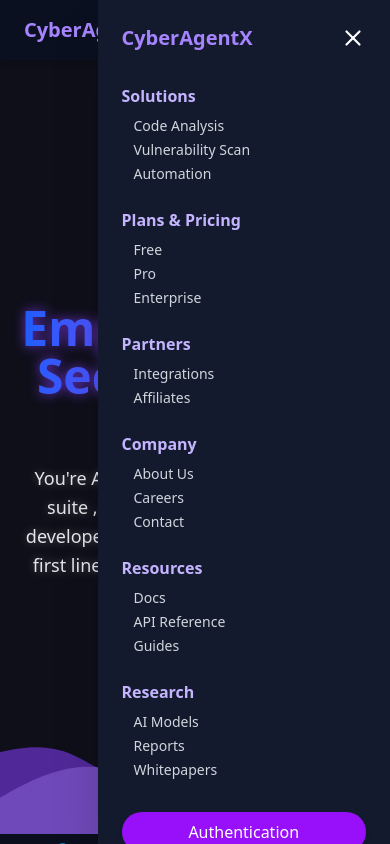
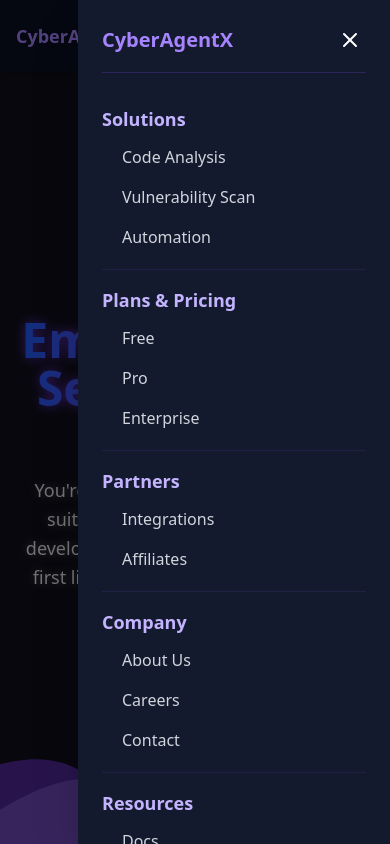
Before and after one commit to Hatem-Walid/agent-ui, a React (Vite) app: page / in a window 390 px wide. Both pictures are taken after a click on the button 353 px from the left and 30 px from the top of the page. Shown: the top 844 px of the page. Built offline with nearby package versions, Linux system fonts and the light colour scheme.

Commit message:
fix-navbar-responsive

```diff
--- a/src/components/Navbar.jsx
+++ b/src/components/Navbar.jsx
@@ -1,13 +1,26 @@
 import { useNavigate } from "react-router-dom";
 import { motion, AnimatePresence } from "framer-motion";
-import { useState } from "react";
+import { useState, useEffect } from "react";
 import { Link } from "react-router-dom";
 import { Menu, X } from "lucide-react";
 
 const Navbar = () => {
   const [activeDropdown, setActiveDropdown] = useState(null);
   const [menuOpen, setMenuOpen] = useState(false);
+  const [isMobile, setIsMobile] = useState(false);
   const navigate = useNavigate();
+
+  // الكشف عن حجم الشاشة
+  useEffect(() => {
+    const checkScreenSize = () => {
+      setIsMobile(window.innerWidth < 1024);
+    };
+
+    checkScreenSize();
+    window.addEventListener('resize', checkScreenSize);
+
+    return () => window.removeEventListener('resize', checkScreenSize);
+  }, []);
 
   const menuItems = [
     { title: "Solutions", links: ["Code Analysis", "Vulnerability Scan", "Automation"] },
@@ -18,32 +31,55 @@
     { title: "Research", links: ["AI Models", "Reports", "Whitepapers"] },
   ];
 
+  // إغلاق القوائم عند النقر خارجها (للموبايل)
+  useEffect(() => {
+    const handleClickOutside = (event) => {
+      if (menuOpen && !event.target.closest('.mobile-menu') && !event.target.closest('.menu-toggle')) {
+        setMenuOpen(false);
+      }
+    };
+
+    document.addEventListener('click', handleClickOutside);
+    return () => document.removeEventListener('click', handleClickOutside);
+  }, [menuOpen]);
+
   return (
-    <nav className="bg-[#0b1020] text-white py-4 px-6 sm:px-8 flex justify-between items-center shadow-md sticky top-0 z-50">
+    <nav className="bg-[#0b1020] text-white py-4 px-4 sm:px-6 lg:px-8 flex justify-between items-center shadow-md sticky top-0 z-50">
       {/* Logo */}
-      <Link to="/" className="text-xl sm:text-2xl font-bold text-violet-400">
+      <Link
+        to="/"
+        className="text-lg sm:text-xl lg:text-2xl font-bold text-violet-400 hover:text-violet-300 transition-colors duration-200"
+      >
         CyberAgentX
       </Link>
 
       {/* Desktop Menu */}
-      <ul className="hidden lg:flex gap-8 relative">
+      <ul className="hidden lg:flex gap-6 xl:gap-8 relative">
         {menuItems.map((item, i) => (
           <li
             key={i}
             className="relative group cursor-pointer"
-            onMouseEnter={() => setActiveDropdown(i)}
-            onMouseLeave={() => setActiveDropdown(null)}
+            onMouseEnter={() => !isMobile && setActiveDropdown(i)}
+            onMouseLeave={() => !isMobile && setActiveDropdown(null)}
+            onClick={() => isMobile && setActiveDropdown(activeDropdown === i ? null : i)}
           >
-            <span className="hover:text-violet-400 transition">{item.title}</span>
+            <span className="hover:text-violet-400 transition-colors duration-200 py-2 block text-sm xl:text-base">
+              {item.title}
+            </span>
+
+            {/* Desktop Dropdown */}
             {activeDropdown === i && (
               <motion.ul
                 initial={{ opacity: 0, y: -10 }}
                 animate={{ opacity: 1, y: 0 }}
                 exit={{ opacity: 0, y: -10 }}
-                className="absolute left-0 top-8 bg-[#141a2e] rounded-xl shadow-lg p-4 w-48 space-y-2"
+                className="absolute left-0 top-full bg-[#141a2e] rounded-xl shadow-lg p-4 w-48 space-y-2 z-50 border border-violet-500/20"
               >
                 {item.links.map((link, j) => (
-                  <li key={j} className="hover:text-violet-300 transition">
+                  <li
+                    key={j}
+                    className="hover:text-violet-300 transition-colors duration-200 py-1 px-2 rounded hover:bg-violet-500/10 cursor-pointer text-sm"
+                  >
                     {link}
                   </li>
                 ))}
@@ -53,49 +89,72 @@
         ))}
       </ul>
 
-      {/* Auth Button */}
+      {/* Desktop Auth Button */}
       <button
         onClick={() => navigate("/auth")}
-        className="hidden lg:block bg-purple-600 hover:bg-purple-700 text-white px-5 py-2 rounded-full transition duration-300 shadow-md"
+        className="hidden lg:block bg-purple-600 hover:bg-purple-700 text-white px-5 py-2 rounded-full transition-all duration-300 shadow-md hover:shadow-lg hover:scale-105 active:scale-95 text-sm xl:text-base"
       >
         Authentication
       </button>
 
-      {/* Mobile Menu Icon */}
+      {/* Mobile Menu Toggle */}
       <button
-        className="lg:hidden text-white focus:outline-none"
-        onClick={() => setMenuOpen(!menuOpen)}
+        className="lg:hidden text-white focus:outline-none menu-toggle p-2 hover:bg-violet-500/10 rounded-full transition-colors duration-200"
+        onClick={(e) => {
+          e.stopPropagation();
+          setMenuOpen(!menuOpen);
+        }}
+        aria-label="Toggle menu"
       >
-        {menuOpen ? <X size={26} /> : <Menu size={26} />}
+        {menuOpen ? <X size={24} /> : <Menu size={24} />}
       </button>
 
-      {/* Mobile Menu */}
+      {/* Mobile Menu Overlay */}
       <AnimatePresence>
         {menuOpen && (
+          <>
+            {/* Backdrop */}
+            <motion.div
+              initial={{ opacity: 0 }}
+              animate={{ opacity: 1 }}
+              exit={{ opacity: 0 }}
+              className="fixed inset-0 bg-black/50 z-40 lg:hidden"
+              onClick={() => setMenuOpen(false)}
+            />
+
+            {/* Mobile Menu Panel */}
             <motion.div
               initial={{ x: "100%" }}
               animate={{ x: 0 }}
               exit={{ x: "100%" }}
-            transition={{ duration: 0.3 }}
-            className="fixed top-0 right-0 h-full w-3/4 sm:w-1/2 bg-[#141a2e] shadow-2xl z-50 p-6 flex flex-col justify-between"
+              transition={{
+                duration: 0.3,
+                type: "spring",
+                damping: 25
+              }}
+              className="fixed top-0 right-0 h-full w-4/5 max-w-sm bg-[#141a2e] shadow-2xl z-50 p-6 flex flex-col justify-between mobile-menu overflow-y-auto"
             >
               <div>
-              <div className="flex justify-between items-center mb-8">
+                <div className="flex justify-between items-center mb-8 pb-4 border-b border-violet-500/20">
                   <h2 className="text-violet-400 font-bold text-xl">CyberAgentX</h2>
-                <button onClick={() => setMenuOpen(false)}>
-                  <X size={26} />
+                  <button
+                    onClick={() => setMenuOpen(false)}
+                    className="p-1 hover:bg-violet-500/10 rounded transition-colors duration-200"
+                  >
+                    <X size={24} />
                   </button>
                 </div>
 
-              <ul className="space-y-6">
+                <ul className="space-y-4">
                   {menuItems.map((item, i) => (
-                  <div key={i}>
-                    <p className="text-violet-300 font-semibold">{item.title}</p>
-                    <ul className="ml-3 mt-2 space-y-1">
+                    <div key={i} className="border-b border-violet-500/10 pb-4 last:border-b-0">
+                      <p className="text-violet-300 font-semibold text-lg mb-2">{item.title}</p>
+                      <ul className="ml-3 space-y-2">
                         {item.links.map((link, j) => (
                           <li
                             key={j}
-                          className="text-gray-300 text-sm hover:text-violet-400 transition"
+                            className="text-gray-300 text-base hover:text-violet-400 transition-colors duration-200 py-1 px-2 rounded hover:bg-violet-500/10 cursor-pointer"
+                            onClick={() => setMenuOpen(false)}
                           >
                             {link}
                           </li>
@@ -106,16 +165,18 @@
                 </ul>
               </div>
 
+              {/* Mobile Auth Button */}
               <button
                 onClick={() => {
                   setMenuOpen(false);
                   navigate("/auth");
                 }}
-              className="mt-8 bg-purple-600 hover:bg-purple-700 text-white w-full py-2 rounded-full transition duration-300 shadow-md"
+                className="mt-8 bg-purple-600 hover:bg-purple-700 text-white w-full py-3 rounded-full transition-all duration-300 shadow-md hover:shadow-lg active:scale-95 text-base font-medium"
               >
                 Authentication
               </button>
             </motion.div>
+          </>
         )}
       </AnimatePresence>
     </nav>
```
Lines whose indentation alone changed are shown as unchanged.
